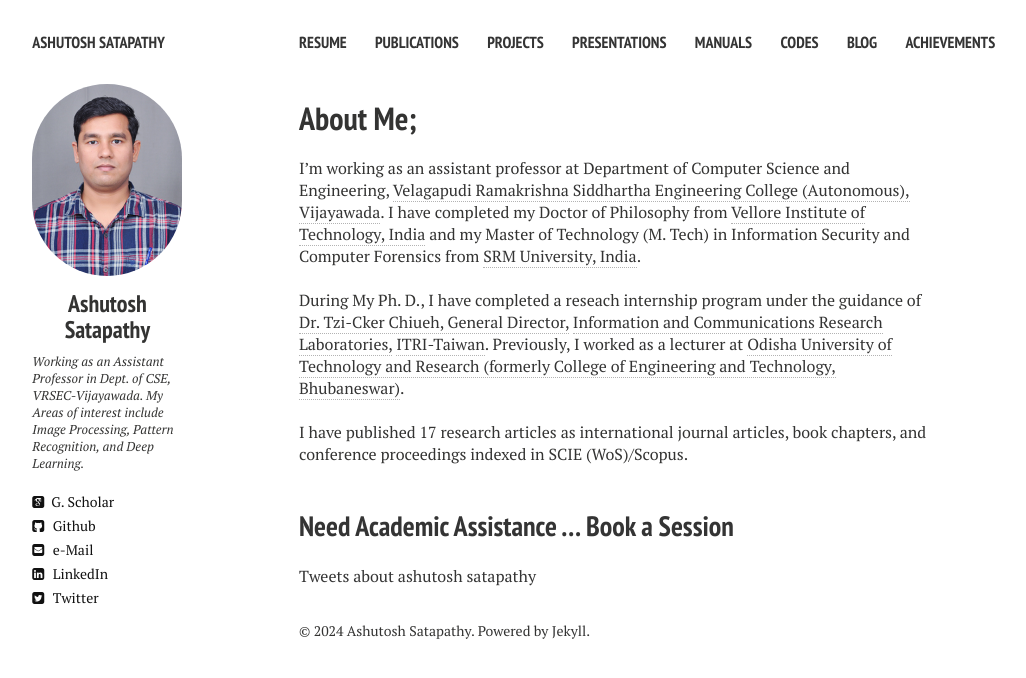
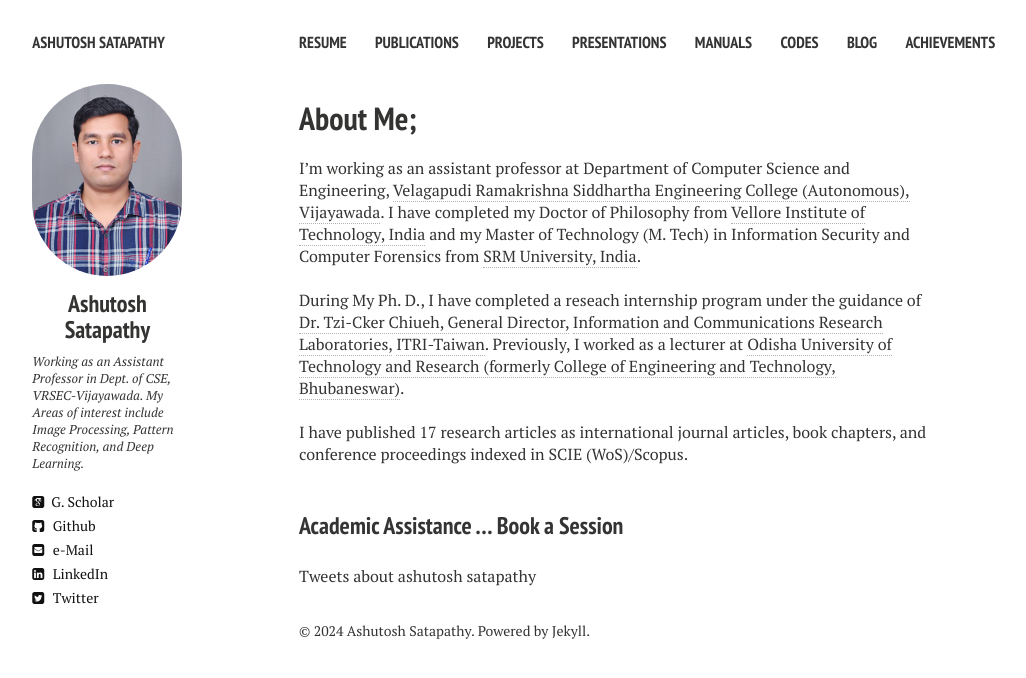
Before and after one commit to ashutoshsatapathy1990/ashutoshsatapathy1990.github.io, a Jekyll site: the page built from index.md, in a window 1280 px wide. Shown: the top 678 px of the page, without its empty margins (21-1047 px from the left). Built offline with Jekyll 4.4.1, drawn with Linux system fonts in a browser that asks for light colours; nearby versions of some CDN libraries; comment, search, counter and statistics services are not loaded.

Commit message:
Update index.md

```diff
--- a/index.md
+++ b/index.md
@@ -16,4 +16,4 @@ During My Ph. D., I have completed a reseach internship program under the guidan
 I have published 17 research articles as international journal articles, book chapters, and conference proceedings indexed in SCIE (WoS)/Scopus.
 <br />
 <br />
-## [Need Academic Assistance ... Book a Session](https://topmate.io/ashutosh_satapathy)
+### [Academic Assistance ... Book a Session](https://topmate.io/ashutosh_satapathy)
```
